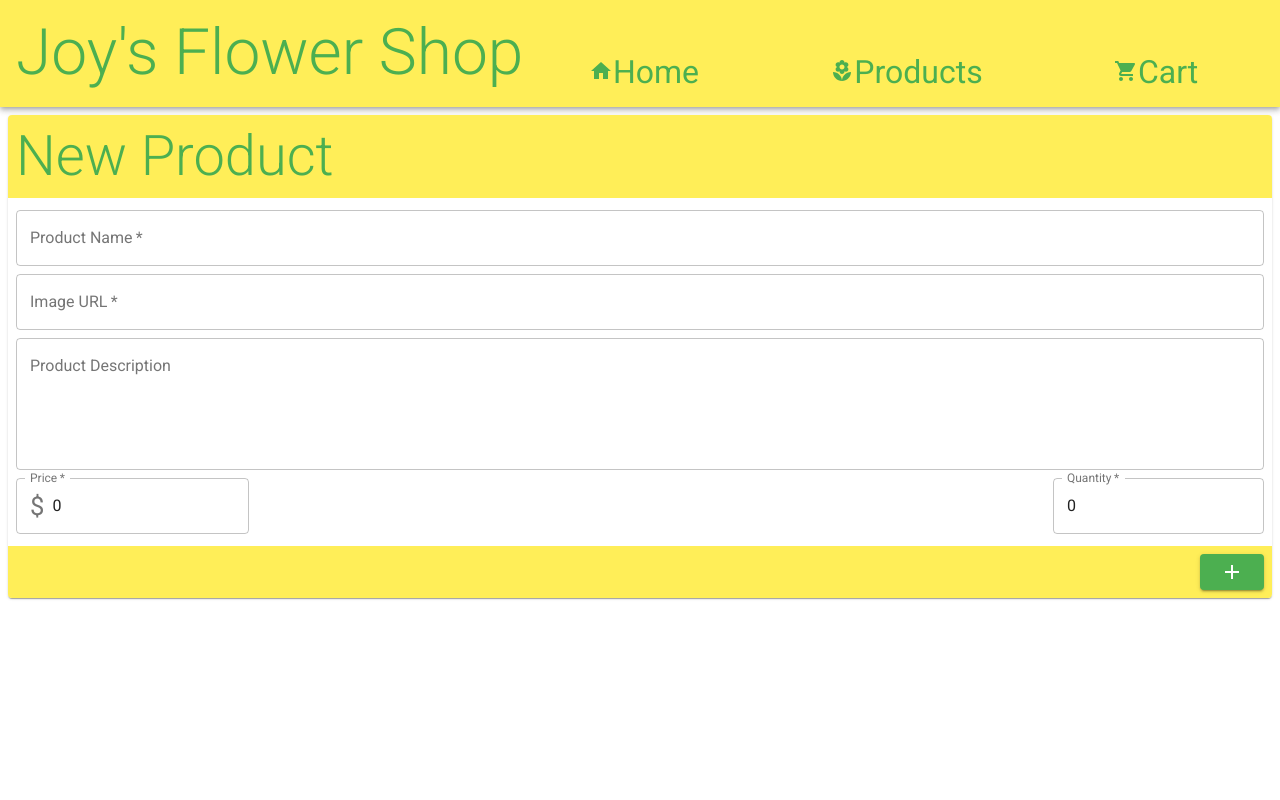
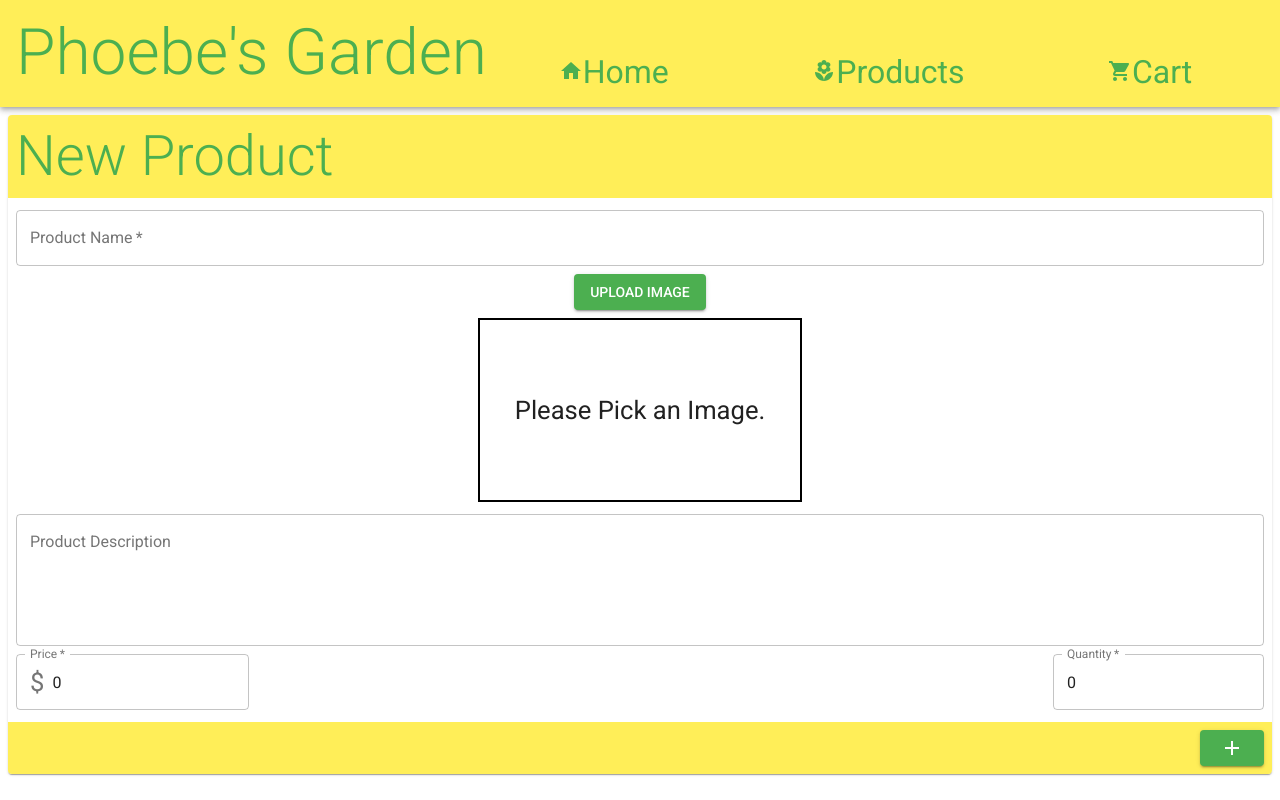
Before and after one commit to theMostCuriousHomunculus/phoebes-garden-frontend, a React (Create React App) app: page /manage-product in a window 1280 px wide. Built offline with nearby package versions, Linux system fonts and the light colour scheme; no server answers.

Commit message:
file upload

```diff
--- a/package.json
+++ b/package.json
@@ -1,5 +1,5 @@
 {
-  "name": "joy-flower-company-frontend",
+  "name": "phoebes-garden-frontend",
   "version": "0.1.0",
   "private": true,
   "dependencies": {
--- a/public/index.html
+++ b/public/index.html
@@ -3,7 +3,7 @@
   <head>
     <meta charset="utf-8" />
     <meta name="viewport" content="width=device-width, initial-scale=1">
-    <title>Joy's Flower Shop</title>
+    <title>Phoebe's Garden</title>
     <link href="https://fonts.googleapis.com/css?family=Roboto:300,400,500,700&display=swap" rel="stylesheet">
     <link href="https://fonts.googleapis.com/icon?family=Material+Icons" rel="stylesheet">
     <link href="/sunflower-favicon.ico" rel="icon" type="image/ico">
--- a/src/components/Cart Page/CartTableRow.jsx
+++ b/src/components/Cart Page/CartTableRow.jsx
@@ -73,7 +73,7 @@ function CartTableRow (props) {
           <MUICard className={classes.card}>
             <MUICardMedia
               className={classes.cardMedia}
-              image={product.image}
+              image={`${process.env.REACT_APP_BACKEND_URL}/${product.image}`}
               title={product.name}
             />
           </MUICard>
--- a/src/components/Main Navigation/Navigation.jsx
+++ b/src/components/Main Navigation/Navigation.jsx
@@ -91,7 +91,7 @@ function Navigation (props) {
           onClick={toggleDrawer(true)}
         />
         <div className={classes.headlineContainer}>
-          <MUITypography color="secondary" variant="h1">Joy's Flower Shop</MUITypography>
+          <MUITypography color="secondary" variant="h1">Phoebe's Garden</MUITypography>
         </div>
         <div className={classes.topBarContainer}>
           <NavLink
--- a/src/pages/Cart.jsx
+++ b/src/pages/Cart.jsx
@@ -110,9 +110,9 @@ function Cart () {
                     </MUITableCell>
                     <MUITableCell className={classes.textAlignCenter}>
                       <MUITypography variant="body1">
-                        ${cart.reduce(function (a, c) {
+                        ${Math.round(cart.reduce(function (a, c) {
                           return a + c.chosenQuantity * c.price;
-                        }, 0)}
+                        }, 0) * 100) / 100}
                       </MUITypography>
                     </MUITableCell>
                   </MUITableRow>
--- a/src/pages/ManageProduct.jsx
+++ b/src/pages/ManageProduct.jsx
@@ -21,6 +21,25 @@ const useStyles = makeStyles({
   cardActions: {
     justifyContent: 'flex-end'
   },
+  imagePickerContainer: {
+    alignItems: 'center',
+    display: 'flex',
+    flexDirection: 'column'
+  },
+  imagePreviewContainer: {
+    alignItems: 'center',
+    border: '2px black solid',
+    display: 'flex',
+    height: 184,
+    justifyContent: 'center',
+    margin: 8,
+    width: 324
+  },
+  previewImage: {
+    height: 180,
+    objectFit: 'cover',
+    width: 320
+  },
   spaceBetween: {
     display: 'flex',
     justifyContent: 'space-between'
@@ -37,8 +56,10 @@ function ManageProduct () {
   const history = useHistory();
   const productId = qs.parse(window.location.search, { ignoreQueryPrefix: true }).productId;
   const [description, setDescription] = React.useState('');
-  const [image, setImage] = React.useState('');
+  const [image, setImage] = React.useState();
+  const imageInputRef = React.useRef();
   const [name, setName] = React.useState('');
+  const [previewURL, setPreviewURL] = React.useState();
   const [price, setPrice] = React.useState(0);
   const [quantity, setQuantity] = React.useState(0);
   const { loading, sendRequest } = useRequest();
@@ -48,7 +69,7 @@ function ManageProduct () {
       try {
         const productData = await sendRequest(`${process.env.REACT_APP_BACKEND_URL}/product/${productId}`, 'GET', null, {});
         setDescription(productData.description);
-        setImage(productData.image);
+        setPreviewURL(`${process.env.REACT_APP_BACKEND_URL}/${productData.image}`);
         setName(productData.name);
         setPrice(productData.price);
         setQuantity(productData.quantity);
@@ -60,6 +81,22 @@ function ManageProduct () {
       fetchProduct();
     }
   }, [productId, sendRequest]);
+
+  React.useEffect(() => {
+    if (image) {
+      const fileReader = new FileReader();
+      fileReader.onload = () => {
+        setPreviewURL(fileReader.result);
+      };
+      fileReader.readAsDataURL(image);
+    }
+  }, [image]);
+
+  function changeImageHandler (event) {
+    if (event.target.files && event.target.files.length === 1) {
+      setImage(event.target.files[0]);
+    }
+  }
 
   async function submitProduct () {
     const requestInfo = productId ?
@@ -73,19 +110,20 @@ function ManageProduct () {
       };
 
     try {
+      const formData = new FormData();
+      formData.append('description', description);
+      if (image) {
+        formData.append('image', image);
+      }
+      formData.append('name', name);
+      formData.append('price', price);
+      formData.append('quantity', quantity);
       await sendRequest(
         `${process.env.REACT_APP_BACKEND_URL}/product${requestInfo.urlSuffix}`,
         requestInfo.method,
-        JSON.stringify({
-          description,
-          image,
-          name,
-          price,
-          quantity
-        }),
+        formData,
         {
-          Authorization: 'Bearer ' + authentication.token,
-          'Content-Type': 'application/json'
+          Authorization: 'Bearer ' + authentication.token
         }
       );
       history.push('/products');
@@ -115,17 +153,29 @@ function ManageProduct () {
               value={name}
               variant="outlined"
             />
-            <MUITextField
-              className={classes.textField}
-              color="secondary"
-              fullWidth={true}
-              label="Image URL"
-              onChange={(event) => setImage(event.target.value)}
-              required={true}
-              type="text"
-              value={image}
-              variant="outlined"
-            />
+            <div className={classes.imagePickerContainer}>
+              <input
+                accept=".jpg,.png,.jpeg"
+                onChange={changeImageHandler}
+                ref={imageInputRef}
+                style={{ display: 'none' }}
+                type="file"
+              />
+              <MUIButton
+                color="secondary"
+                onClick={() => imageInputRef.current.click()}
+                style={{ marginTop: 4 }}
+                variant="contained"
+              >
+                Upload Image
+              </MUIButton>
+              <div className={classes.imagePreviewContainer}>
+                {previewURL ?
+                  <img alt="Preview" className={classes.previewImage} src={previewURL} /> :
+                  <MUITypography variant="body1">Please Pick an Image.</MUITypography>
+                }
+              </div>
+            </div>
             <MUITextField
               className={classes.textField}
               color="secondary"
--- a/src/pages/Products.jsx
+++ b/src/pages/Products.jsx
@@ -11,6 +11,7 @@ import MUITypography from '@material-ui/core/Typography';
 import { makeStyles } from '@material-ui/core/styles';
 
 import LoadingSpinner from '../components/miscellaneous/LoadingSpinner';
+import theme from '../theme';
 import { AuthenticationContext } from '../contexts/authentication-context';
 import { useRequest } from '../hooks/request-hook';
 
@@ -25,6 +26,12 @@ const useStyles = makeStyles({
   gridContainer: {
     margin: 0,
     width: '100%'
+  },
+  warningButton: {
+    backgroundColor: theme.palette.warning.main,
+    '&:hover': {
+      backgroundColor: theme.palette.warning.dark
+    }
   }
 });
 
@@ -36,21 +43,41 @@ function Products () {
   const [productState, setProductState] = React.useState([]);
   const { loading, sendRequest } = useRequest();
 
-  React.useEffect(() => {
-    const fetchProducts = async function () {
+  const fetchProducts = React.useCallback(
+    async function () {
       try {
         const productData = await sendRequest(`${process.env.REACT_APP_BACKEND_URL}/product`, 'GET', null, {});
         setProductState(productData);
       } catch (error) {
         console.log(error);
       }
-    };
+    },
+    [sendRequest]
+  );
+
+  React.useEffect(() => {
     fetchProducts();
-  }, [sendRequest]);
+  }, [fetchProducts, sendRequest]);
 
+  // this needs updated to incorporate redux
   function addToCart (productId) {
     let currentQuantity = parseInt(localStorage.getItem(productId), 10);
     localStorage.setItem(productId, currentQuantity ? currentQuantity + 1 : 1);
+  }
+
+  async function deleteProductHandler (productId) {
+    try {
+      await sendRequest(`${process.env.REACT_APP_BACKEND_URL}/product/${productId}`,
+        'DELETE',
+        null,
+        {
+          Authorization: 'Bearer ' + authentication.token
+        }
+      );
+    } catch (error) {
+      console.log(error);
+    }
+    fetchProducts();
   }
 
   return (
@@ -69,7 +96,7 @@ function Products () {
                     />
                     <MUICardMedia
                       className={classes.cardMedia}
-                      image={product.image}
+                      image={`${process.env.REACT_APP_BACKEND_URL}/${product.image}`}
                       title={product.name}
                     />
                     <MUICardContent>
@@ -77,13 +104,22 @@ function Products () {
                     </MUICardContent>
                     <MUICardActions className={classes.cardActions}>
                       {authentication.isLoggedIn ?
+                        <React.Fragment>
                           <MUIButton
                             color="secondary"
                             onClick={() => history.push(`/manage-product?productId=${product._id}`)}
                             variant="contained"
                           >
                             Manage Product
-                        </MUIButton> :
+                          </MUIButton>
+                          <MUIButton
+                            className={classes.warningButton}
+                            onClick={deleteProductHandler.bind(this, product._id)}
+                            variant="contained"
+                          >
+                            Delete Product
+                          </MUIButton>
+                        </React.Fragment> :
                         <MUIButton
                           color="secondary"
                           onClick={addToCart.bind(this, product._id)}
```
Also changed, not shown: src/components/Cart Page/CheckoutForm.jsx (+96 -64 lines). Lines whose indentation alone changed are shown as unchanged.
